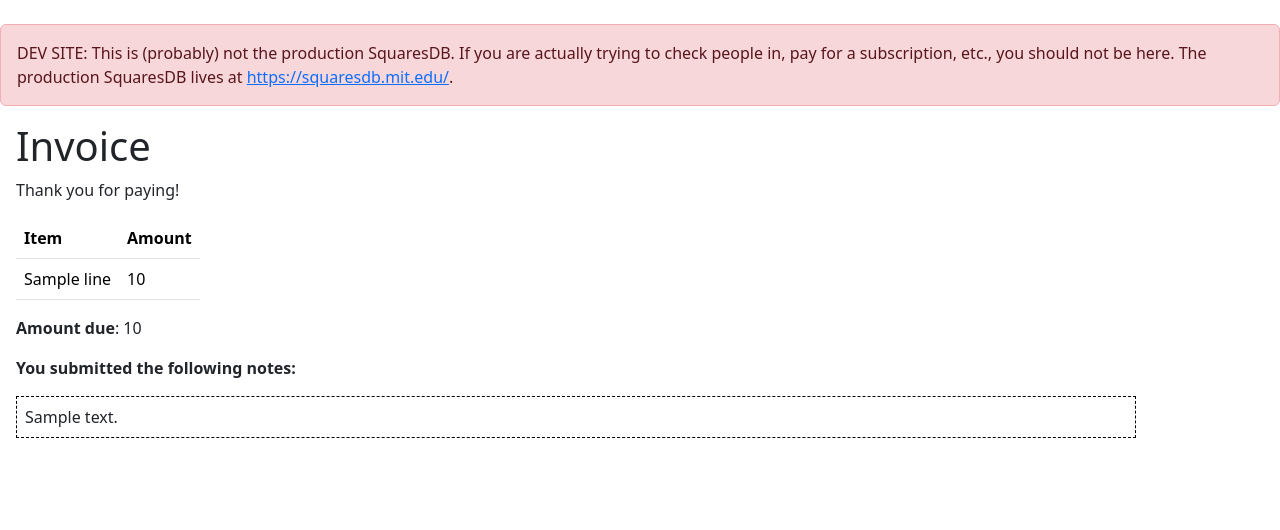
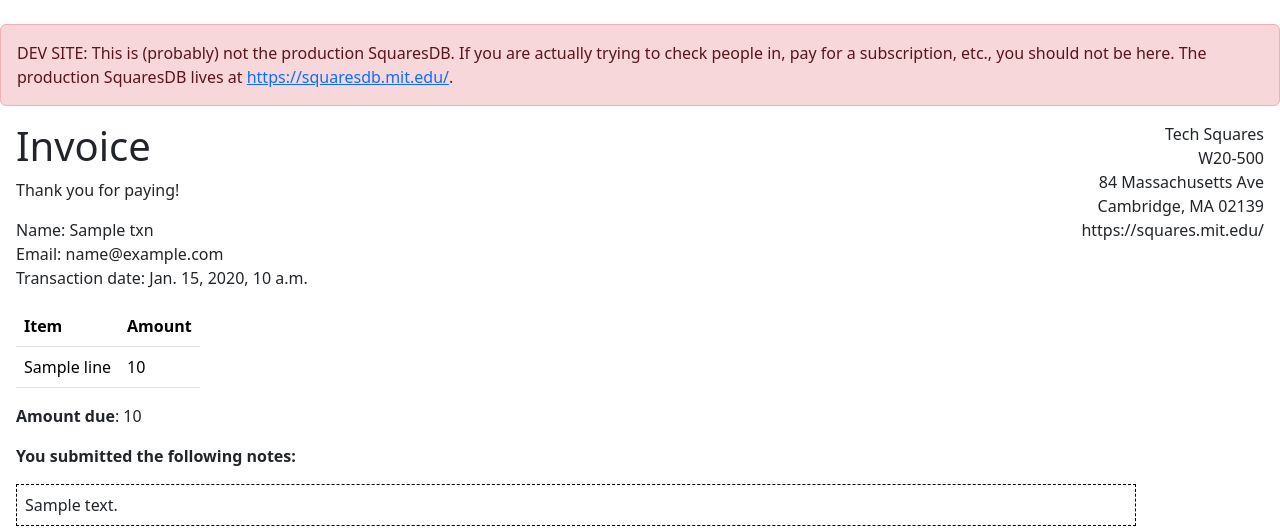
Before and after one commit to tech-squares/squaresdb, a Django app: template squaresdb/money/templates/money_default/cybersource_receipt.html in a window 1280 px wide. Shown: the part 60-590 px from the top of the page. Run offline with Django 5.2, Linux system fonts and the light colour scheme; the template is opened without the code that fills it: most values are stand-ins (such as "Sample title", 1, 10 or a date in 2020); some libraries are stand-ins or nearby versions.

Commit message:
pay: Add payment history (#43)
- If somebody is logged in when they pay, store their user on the
  transaction
- Allow viewing a list of past payments
- Expand the information on our receipts/invoices so they look a bit
  more professional (and fulfill requirements of e.g. Akamai's Wellness
  reimbursement program)

```diff
--- a/squaresdb/money/admin.py
+++ b/squaresdb/money/admin.py
@@ -14,8 +14,8 @@ class Admin_Inline_LineItem(admin.TabularInline):
 
 @admin.register(money_models.Transaction)
 class Admin_Transaction(VersionAdmin):
-    fields = ['time', 'stage', 'person_name', 'notes', 'admin_notes', ]
-    list_display = ['time', 'person_name', 'stage', ]
+    fields = ['time', 'stage', 'user', 'person_name', 'notes', 'admin_notes', ]
+    list_display = ['time', 'user', 'person_name', 'stage', ]
     list_filter = ['stage', ]
     search_fields = ['person_name', ]
     date_hierarchy = 'time'
--- a/squaresdb/money/models.py
+++ b/squaresdb/money/models.py
@@ -1,5 +1,6 @@
 import secrets
 
+from django.contrib.auth import get_user_model
 from django.db import models
 from django.utils import timezone
 
@@ -21,6 +22,8 @@ class Transaction(models.Model):
 
     nonce = models.CharField(default=default_nonce, max_length=16)
     time = models.DateTimeField(default=timezone.now)
+    user = models.ForeignKey(get_user_model(), on_delete=models.PROTECT,
+                             blank=True, null=True, )
     person_name = models.CharField(max_length=50)
     email = models.EmailField()
     notes = models.TextField(blank=True)
@@ -38,6 +41,9 @@ class Transaction(models.Model):
     def last_name(self, ):
         names = self.person_name.rsplit(maxsplit=1)
         return names[-1]
+
+    def stage_label(self, ):
+        return self.Stage(self.stage).label
 
 # Any Product.high greater than this is treated as infinite
 # This should align with the Product.high help text
--- a/squaresdb/money/templates/money_default/cybersource_receipt.html
+++ b/squaresdb/money/templates/money_default/cybersource_receipt.html
@@ -4,6 +4,15 @@
 {% block title %}Squares Pay - Invoice{% endblock %}
 
 {% block content %}
+
+<div style='float: right; text-align: right'>
+    Tech Squares<br />
+    W20-500<br />
+    84 Massachusetts Ave<br />
+    Cambridge, MA 02139<br />
+    https://squares.mit.edu/<br /><br />
+
+</div>
 
 <h1>Invoice</h1>
 
@@ -13,7 +22,12 @@
 <p>Your payment will need manual review before it shows up for gate, and the below information may be adjusted based on the review.</p>
 {% endif %}
 
-<table class='table' style='width:auto'>
+<p>Name: {{txn.person_name}}<br />
+    Email: {{txn.email}}<br />
+    Transaction date: {{txn.time}}
+</p>
+
+<table class='table' style='width:auto; clear:both'>
     <thead>
         <tr>
             <th>Item</th>
--- a/squaresdb/money/urls.py
+++ b/squaresdb/money/urls.py
@@ -4,6 +4,8 @@ from squaresdb.money import views
 
 pay_patterns = [
     path('', views.pay_start, name='start'),
+    path('history/', views.PayHistoryList.as_view(), name='history', ),
+    path('receipt/<int:pk>/', views.pay_receipt, name='receipt-user'),
     path('post/cybersource/<int:pk>/<slug:nonce>/', views.pay_post_cybersource,
          name='post-cybersource'),
     path('receipt/<int:pk>/<slug:nonce>/', views.pay_receipt,
--- a/squaresdb/templates/base.html
+++ b/squaresdb/templates/base.html
@@ -89,6 +89,7 @@
               {% endif %}
             </span>
             <div class='dropdown-menu dropdown-menu-end'>
+              <p><a class='dropdown-item' href='{% url "money:history" %}'>Payments</a></p>
               <p>Connected providers:</p>
               <ul>
               {% for back in backends.associated %}
@@ -111,12 +112,12 @@
           <li class='navbar-text dropdown'>
             <span class="dropdown-toggle" data-bs-toggle="dropdown" role="button" aria-haspopup="true" aria-expanded="false">Login</span>
             <ul class='dropdown-menu dropdown-menu-end'>
-             <li><a class='dropdown-item' href="{% url "login" %}">Password</a></li>
              {% comment %}This list also appears in login.html{% endcomment %}
              <li><a class='dropdown-item' href="{% url "social:begin" "google-oauth2" %}">Google</a></li>
               {%comment%}<li><a class='dropdown-item' href="{% url "social:begin" "saml" %}?idp=testshib">TestShib</a></li>{%endcomment%}
              <li><a class='dropdown-item' href="{% url "social:begin" "saml" %}?idp=mit">MIT</a></li>
              <li><a class='dropdown-item' href="{% url "social:begin" "saml" %}?idp=tscollab">Touchstone Collab</a></li>
+             <li><a class='dropdown-item' href="{% url "login" %}">Password</a></li>
             </ul>
           </li>
         </div>
```
Also changed, not shown: squaresdb/gate/templates/money/pay_start.html (+7 -0 lines), squaresdb/money/templates/money_default/user_transaction_list.html (added, +38 -0 lines), squaresdb/money/views.py (+27 -6 lines), squaresdb/money/migrations/0002_transaction_user.py (added).
